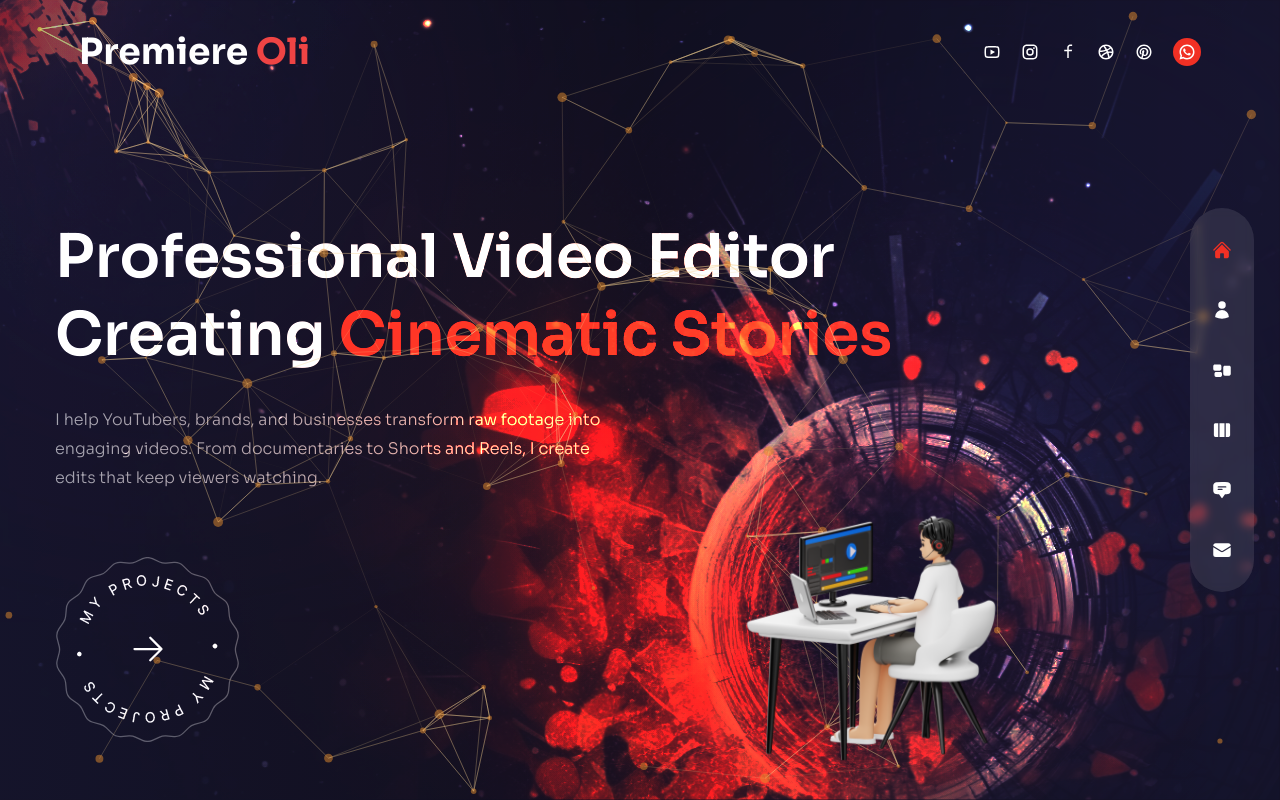
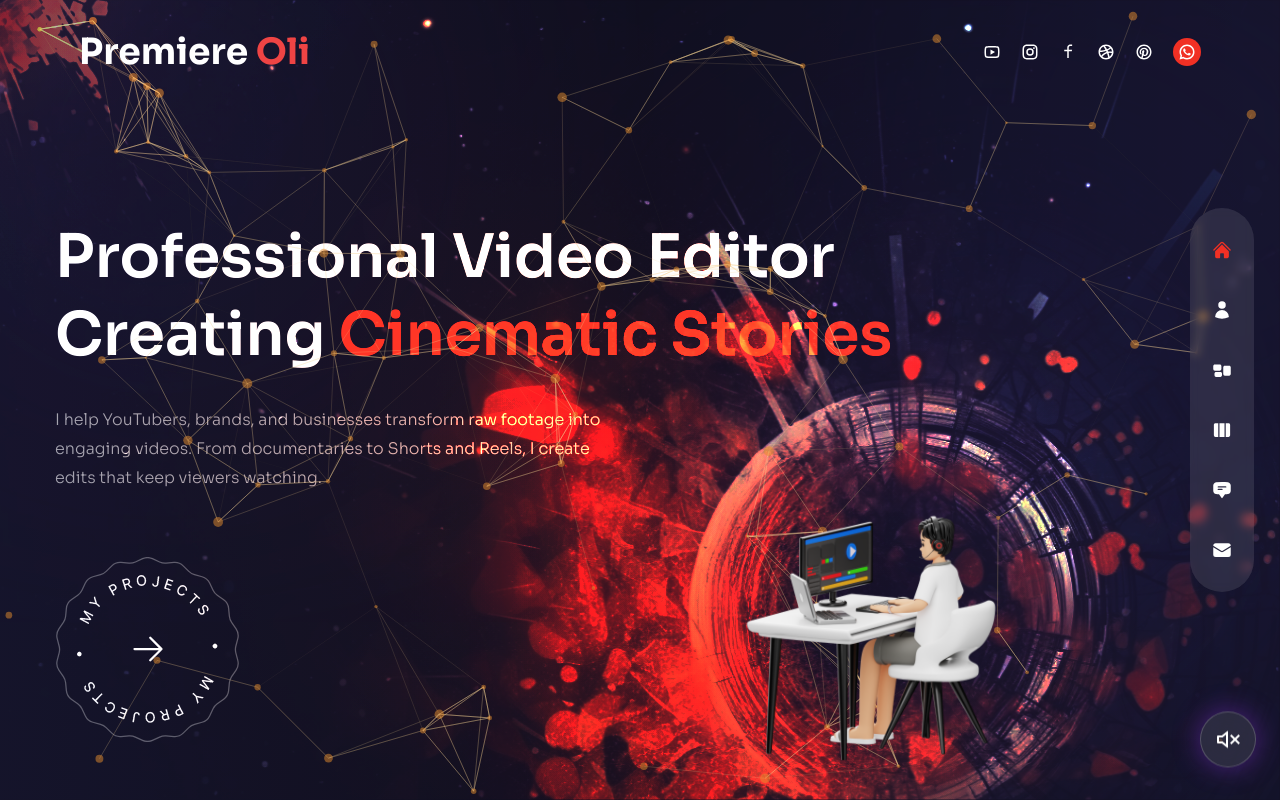
Before and after one commit to Olihassan23/premiere-oli-portfolio, a Next.js app: page / in a window 1280 px wide. Built offline with nearby package versions, Linux system fonts and the light colour scheme.

Commit message:
Updated portfolio

```diff
--- a/components/BackgroundMusic.jsx
+++ b/components/BackgroundMusic.jsx
@@ -1,15 +1,37 @@
-import { useEffect, useRef } from "react";
+import { useRef, useState } from "react";
+import { RiVolumeUpLine, RiVolumeMuteLine } from "react-icons/ri";
 
 export default function BackgroundMusic() {
   const audioRef = useRef(null);
+  const [playing, setPlaying] = useState(false);
 
-  useEffect(() => {
-    audioRef.current?.play().catch(() => {});
-  }, []);
+  const toggleMusic = () => {
+    if (!playing) {
+      audioRef.current.play();
+      setPlaying(true);
+    } else {
+      audioRef.current.pause();
+      setPlaying(false);
+    }
+  };
 
   return (
-    <audio ref={audioRef} autoPlay loop>
-      <source src="/music.mp3" type="audio/mpeg" />
-    </audio>
+    <>
+      <audio ref={audioRef} loop>
+        <source src="/music.mp3" type="audio/mpeg" />
+      </audio>
+
+      <button
+        onClick={toggleMusic}
+        title={playing ? "Pause Music" : "Play Music"}
+        className="fixed bottom-6 right-6 z-50 w-14 h-14 rounded-full backdrop-blur-xl bg-white/10 border border-white/20 shadow-2xl flex items-center justify-center text-white hover:bg-white/20 hover:scale-110 transition-all duration-300 animate-float"
+      >
+        {playing ? (
+          <RiVolumeUpLine size={24} />
+        ) : (
+          <RiVolumeMuteLine size={24} />
+        )}
+      </button>
+    </>
   );
 }
--- a/styles/globals.css
+++ b/styles/globals.css
@@ -49,3 +49,25 @@
     @apply w-full h-[180px] p-6 rounded-lg resize-none;
   }
 }
+/* Floating Music Button */
+
+@keyframes float {
+  0% {
+    transform: translateY(0px);
+    box-shadow: 0 0 15px rgba(147, 51, 234, 0.25);
+  }
+
+  50% {
+    transform: translateY(-10px);
+    box-shadow: 0 0 30px rgba(147, 51, 234, 0.5);
+  }
+
+  100% {
+    transform: translateY(0px);
+    box-shadow: 0 0 15px rgba(147, 51, 234, 0.25);
+  }
+}
+
+.animate-float {
+  animation: float 4s ease-in-out infinite;
+}
```
